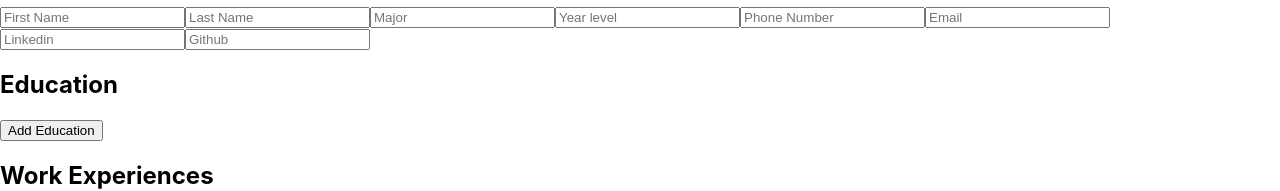
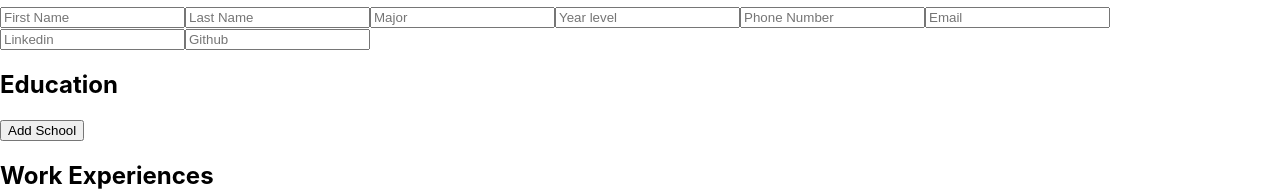
Before and after one commit to ycheng11065/Resume-Builder, a React (Create React App) app: page / in a window 1280 px wide. Shown: the part 125-316 px from the top of the page. Built offline with nearby package versions, Linux system fonts and the light colour scheme.

Commit message:
fixed superclass

```diff
--- a/src/components/DynamicComponents.js
+++ b/src/components/DynamicComponents.js
@@ -1,13 +1,17 @@
 import React, { Component } from "react";
 
 class DynamicComponents extends Component {
-    constructor(props) {
+    constructor(props, config) {
         super(props);
 
         this.state = {
             items: [],
             inputValues: {},
         };
+
+        this.itemName = config.itemName;
+        this.title = config.title;
+        this.defaultInputValues = config.defaultInputValues;
     }
 
     handleChange = (itemId) => (e) => {
@@ -22,33 +26,36 @@ class DynamicComponents extends Component {
             },
           },
         });
-      };
+    };
 
     addItem = () => {
         const { items, inputValues } = this.state;
         const itemCount = items.length;
-        const itemId = `${this.props.itemName}-${itemCount + 1}`;
+        const itemId = `${this.itemName}-${itemCount + 1}`;
 
         this.setState({
             items: [ ...items, itemId],
             inputValues: {
                 ...inputValues,
-                [itemId]: this.props.defaultInputValues,
+                [itemId]: {
+                    ...this.defaultInputValues,
+                },
             },
         });
     };
 
-    renderInputList() {
+    render() {
         const { items, inputValues } = this.state;
-        return items.map((itemId) => this.props.renderInputs(itemId, inputValues[itemId], this.handleChange(itemId)));
-    }
 
-    render() {
         return (
             <div>
-                <h2>{this.props.title}</h2>
-                <button onClick={this.addItem}>Add {this.props.itemName}</button>
-                {this.renderInputList}
+                <h2>{this.title}</h2>
+                <button onClick={this.addItem}>Add {this.itemName}</button>
+                {items.map((itemId) => (
+                    <div key={itemId}>
+                        {this.renderInputs(itemId, inputValues, this.handleChange(itemId))}
+                    </div>
+                ))}
             </div>
         );
     }
--- a/src/components/Education.js
+++ b/src/components/Education.js
@@ -1,87 +1,54 @@
 import React, { Component } from "react";
+import DynamicComponents from "./DynamicComponents";
 
-class Education extends Component {
-  constructor() {
-    super();
-
-    this.state = {
-      education: [],
-      inputValues: {},
-    };
-  }
-
-  handleChange = (school) => (e) => {
-    const { name, value } = e.target;
-
-    this.setState({
-      inputValues: {
-        ...this.state.inputValues,
-        [school]: {
-          ...this.state.inputValues[school],
-          [name]: value,
-        },
-      },
-    });
-  };
-
-  addEducation = () => {
-    const { education, inputValues } = this.state;
-    const educationElementCount = education.length;
-    const schoolId = `School-${educationElementCount + 1}`;
-
-    this.setState({
-        education: [ ...education, schoolId],
-        inputValues: {
-          ...inputValues,
-          [schoolId]: {
+class Education extends DynamicComponents {
+  constructor(props) {
+    super(props, {
+      itemName: "School",
+      title: "Education",
+      defaultInputValues: {
         schoolName: "",
         degree: "",
         startDate: "",
         endDate: "",
       },
-        },
     });
-  };
+  }
 
-  render() {
-    const { education, inputValues } = this.state;
+
+
+  renderInputs(schoolId, inputValues, handleChange) {
 
     return (
       <div>
-        <h2>Education</h2>
-        <button onClick={this.addEducation}>Add Education</button>
-        {education.map((schoolId) => (
-          <div key={schoolId}>
         <input
         type="text"
         name="schoolName"
         placeholder="School Name"
         value={inputValues[schoolId]["schoolName"]}
-              onChange={this.handleChange(schoolId)}
+        onChange={handleChange}
         />
         <input
           type="text"
           name="degree"
           placeholder="Degree"
           value={inputValues[schoolId]["degree"]}
-              onChange={this.handleChange(schoolId)}
+          onChange={handleChange}
         />
         <input
           type="date"
           name="startDate"
           placeholder="Start date"
           value={inputValues[schoolId]["startDate"]}
-              onChange={this.handleChange(schoolId)}
+          onChange={handleChange}
         />
         <input
           type="date"
           name="endDate"
           placeholder="End Date"
           value={inputValues[schoolId]["endDate"]}
-              onChange={this.handleChange(schoolId)}
+          onChange={handleChange}
         />
-          </div>
-        ))}
       </div>
     );
   }
--- a/src/components/PersonalInfo.js
+++ b/src/components/PersonalInfo.js
@@ -1,8 +1,8 @@
 import React, { Component } from "react";
 
 class PersonalInfo extends Component {
-  constructor() {
-    super();
+  constructor(props) {
+    super(props);
     this.state = {
       firstName: "",
       lastName: "",
```
Lines whose indentation alone changed are shown as unchanged.
